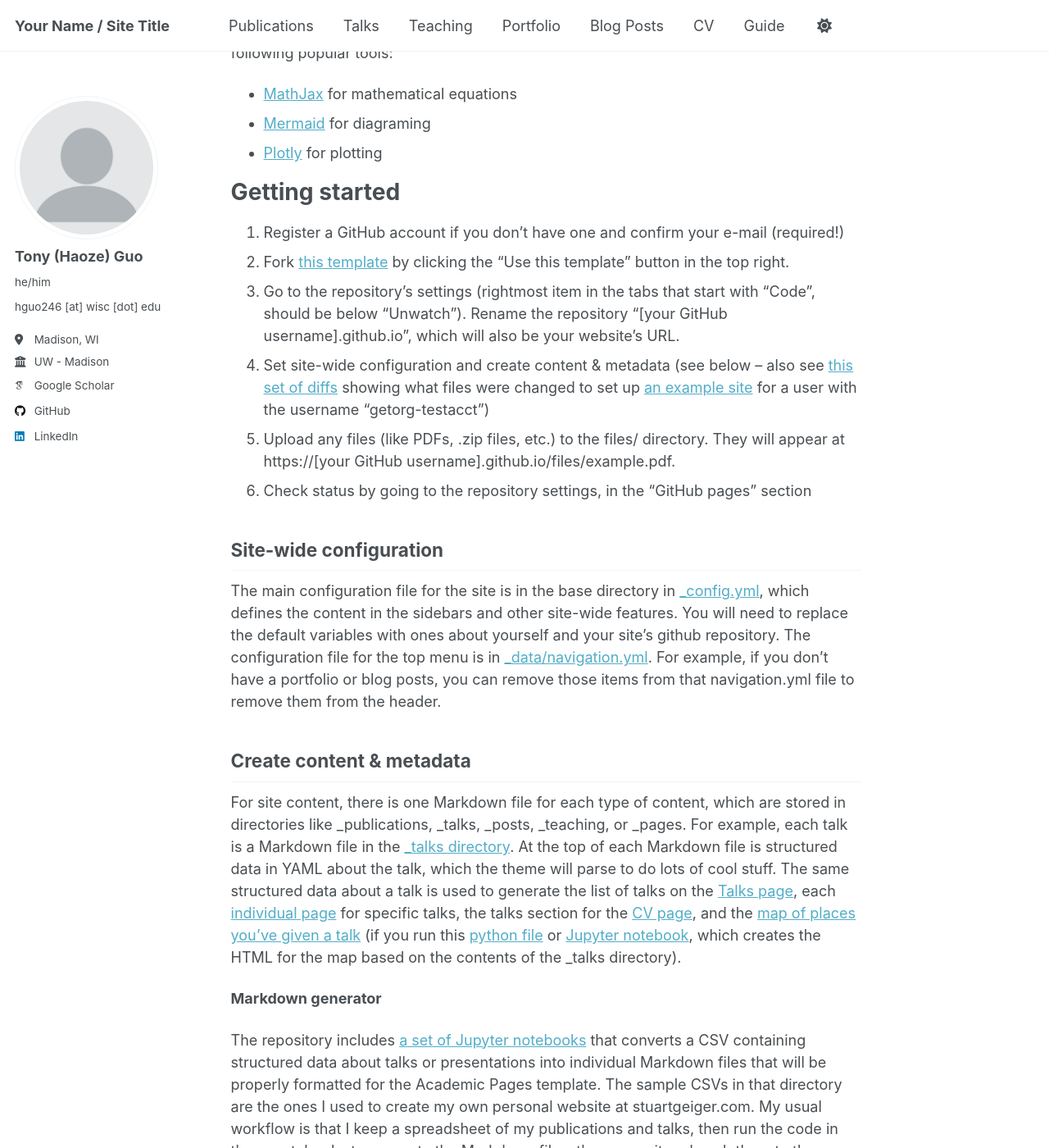
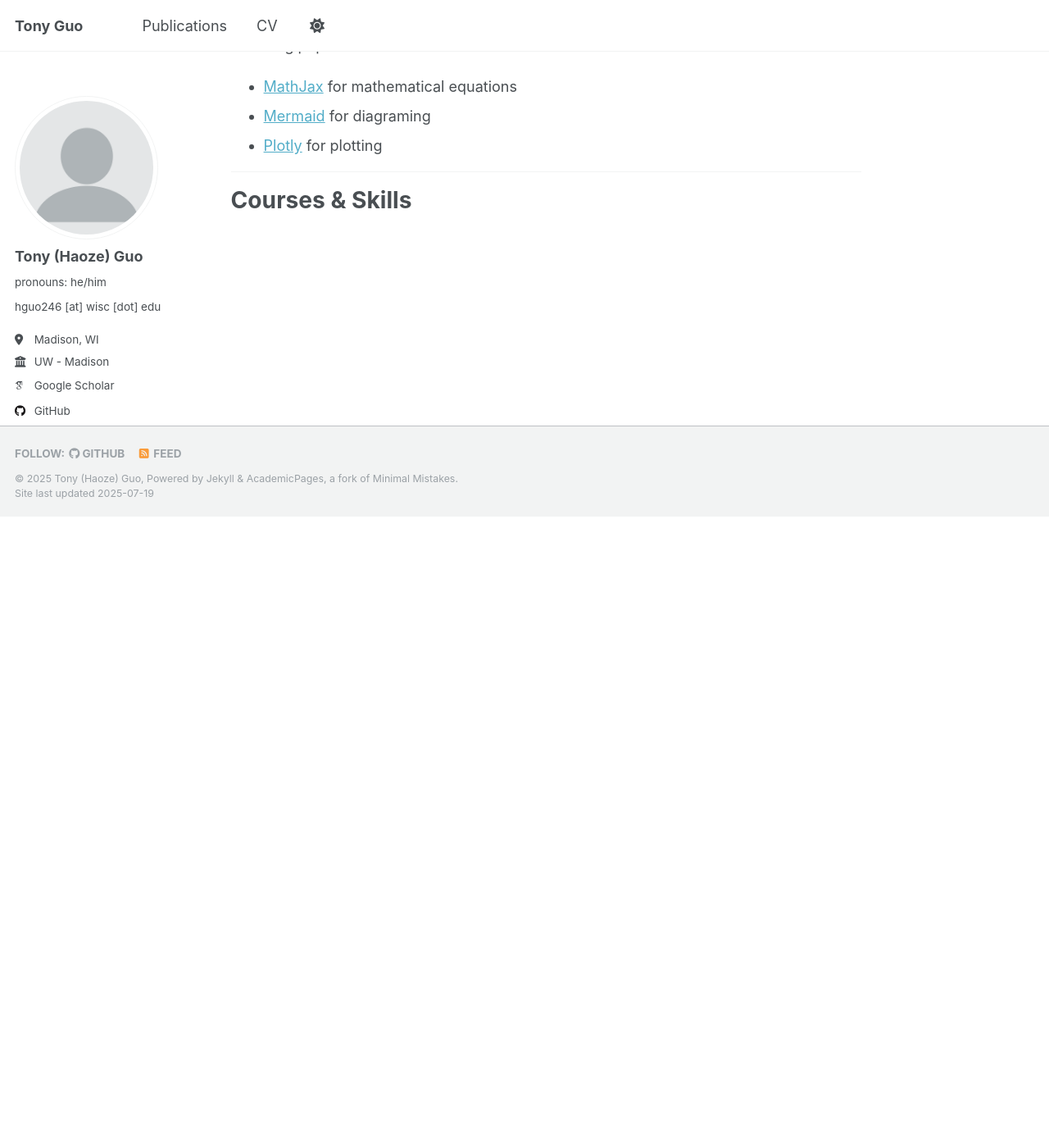
Before and after one commit to TonyGuo30/TonyGuo.github.io, a Jekyll site: the page built from _pages/about.md, in a window 1280 px wide and 1400 px high, scrolled down 1016 px. Shown: the whole window at 82% size. Built offline with Jekyll 4.4.1, drawn with Linux system fonts in a browser that asks for light colours; some web fonts are replaced; a script that is not in the unit is left out; after the commit the page ends 1646 px from its top, so only the background shows below that; some of the changed text lies outside the part shown.

Commit message:
Update some codes for it

```diff
--- a/_config.yml
+++ b/_config.yml
@@ -9,11 +9,11 @@
 # Basic Site Settings
 locale                   : "en-US"
 site_theme               : "default"
-title                    : "Your Name / Site Title"
+title                    : "Tony Guo"
 title_separator          : "-"
 name                     : &name "Tony (Haoze) Guo"
 description              : &description "personal description"
-url                      : https://academicpages.github.io # the base hostname & protocol for your site e.g. "https://[your GitHub username].github.io" or if you already have some other page hosted on Github then use "https://[your GitHub username].github.io/[Your Repo Name]"
+url                      : https://TonyGuo30.github.io # the base hostname & protocol for your site e.g. "https://[your GitHub username].github.io" or if you already have some other page hosted on Github then use "https://[your GitHub username].github.io/[Your Repo Name]"
 baseurl                  : "" # the subpath of your site, e.g. "/blog"
 repository               : "academicpages/academicpages.github.io"
 
@@ -24,7 +24,7 @@
   # Biographic information
   avatar           : "profile.png"
   name             : "Tony (Haoze) Guo" # Name of the author
-  pronouns         : "he/him "
+  pronouns         : "pronouns: he/him"
   bio              : "hguo246 [at] wisc [dot] edu"
   location         : "Madison, WI"
   employer         : "UW - Madison"
@@ -76,10 +76,10 @@
 
 # Publication Category - The following the list of publication categories and their headings
 publication_category:
-  books:
-    title: 'Books'
-  manuscripts:
-    title: 'Journal Articles'
+  # books:
+  #   title: 'Books'
+  # manuscripts:
+  #   title: 'Journal Articles'
   conferences:
     title: 'Conference Papers'
 
--- a/_includes/footer/custom.html
+++ b/_includes/footer/custom.html
@@ -1,6 +1,4 @@
 <!-- start custom footer snippets -->
-
-<a href="/sitemap/">Sitemap</a>
 
 <!-- Support for MatJax -->
 <script defer src="https://cdnjs.cloudflare.com/polyfill/v3/polyfill.min.js?features=es6"></script>
--- a/_pages/about.md
+++ b/_pages/about.md
@@ -1,6 +1,6 @@
 ---
 permalink: /
-title: "Academic Pages is a ready-to-fork GitHub Pages template for academic personal websites"
+title: "About Me"
 author_profile: true
 redirect_from:
   - /about/
@@ -11,7 +11,9 @@
 
  You can fork [this template](https://github.com/academicpages/academicpages.github.io) right now, modify the configuration and Markdown files, add your own PDFs and other content, and have your own site for free, with no ads!
 
-A data-driven personal website
+---
+
+NEWS
 ======
 Like many other Jekyll-based GitHub Pages templates, Academic Pages makes you separate the website's content from its form. The content & metadata of your website are in structured Markdown files, while various other files constitute the theme, specifying how to transform that content & metadata into HTML pages. You keep these various Markdown (.md), YAML (.yml), HTML, and CSS files in a public GitHub repository. Each time you commit and push an update to the repository, the [GitHub pages](https://pages.github.com/) service creates static HTML pages based on these files, which are hosted on GitHub's servers free of charge.
 
@@ -22,35 +24,7 @@
 - [Mermaid](https://mermaid.js.org/) for diagraming
 - [Plotly](https://plotly.com/javascript/) for plotting
 
-Getting started
+---
+
+Courses & Skills
 ======
-1. Register a GitHub account if you don't have one and confirm your e-mail (required!)
-1. Fork [this template](https://github.com/academicpages/academicpages.github.io) by clicking the "Use this template" button in the top right.
-1. Go to the repository's settings (rightmost item in the tabs that start with "Code", should be below "Unwatch"). Rename the repository "[your GitHub username].github.io", which will also be your website's URL.
-1. Set site-wide configuration and create content & metadata (see below -- also see [this set of diffs](http://archive.is/3TPas) showing what files were changed to set up [an example site](https://getorg-testacct.github.io) for a user with the username "getorg-testacct")
-1. Upload any files (like PDFs, .zip files, etc.) to the files/ directory. They will appear at https://[your GitHub username].github.io/files/example.pdf.
-1. Check status by going to the repository settings, in the "GitHub pages" section
-
-Site-wide configuration
-------
-The main configuration file for the site is in the base directory in [_config.yml](https://github.com/academicpages/academicpages.github.io/blob/master/_config.yml), which defines the content in the sidebars and other site-wide features. You will need to replace the default variables with ones about yourself and your site's github repository. The configuration file for the top menu is in [_data/navigation.yml](https://github.com/academicpages/academicpages.github.io/blob/master/_data/navigation.yml). For example, if you don't have a portfolio or blog posts, you can remove those items from that navigation.yml file to remove them from the header.
-
-Create content & metadata
-------
-For site content, there is one Markdown file for each type of content, which are stored in directories like _publications, _talks, _posts, _teaching, or _pages. For example, each talk is a Markdown file in the [_talks directory](https://github.com/academicpages/academicpages.github.io/tree/master/_talks). At the top of each Markdown file is structured data in YAML about the talk, which the theme will parse to do lots of cool stuff. The same structured data about a talk is used to generate the list of talks on the [Talks page](https://academicpages.github.io/talks), each [individual page](https://academicpages.github.io/talks/2012-03-01-talk-1) for specific talks, the talks section for the [CV page](https://academicpages.github.io/cv), and the [map of places you've given a talk](https://academicpages.github.io/talkmap.html) (if you run this [python file](https://github.com/academicpages/academicpages.github.io/blob/master/talkmap.py) or [Jupyter notebook](https://github.com/academicpages/academicpages.github.io/blob/master/talkmap.ipynb), which creates the HTML for the map based on the contents of the _talks directory).
-
-**Markdown generator**
-
-The repository includes [a set of Jupyter notebooks](https://github.com/academicpages/academicpages.github.io/tree/master/markdown_generator
-) that converts a CSV containing structured data about talks or presentations into individual Markdown files that will be properly formatted for the Academic Pages template. The sample CSVs in that directory are the ones I used to create my own personal website at stuartgeiger.com. My usual workflow is that I keep a spreadsheet of my publications and talks, then run the code in these notebooks to generate the Markdown files, then commit and push them to the GitHub repository.
-
-How to edit your site's GitHub repository
-------
-Many people use a git client to create files on their local computer and then push them to GitHub's servers. If you are not familiar with git, you can directly edit these configuration and Markdown files directly in the github.com interface. Navigate to a file (like [this one](https://github.com/academicpages/academicpages.github.io/blob/master/_talks/2012-03-01-talk-1.md) and click the pencil icon in the top right of the content preview (to the right of the "Raw | Blame | History" buttons). You can delete a file by clicking the trashcan icon to the right of the pencil icon. You can also create new files or upload files by navigating to a directory and clicking the "Create new file" or "Upload files" buttons.
-
-Example: editing a Markdown file for a talk
-![Editing a Markdown file for a talk](/images/editing-talk.png)
-
-For more info
-------
-More info about configuring Academic Pages can be found in [the guide](https://academicpages.github.io/markdown/), the [growing wiki](https://github.com/academicpages/academicpages.github.io/wiki), and you can always [ask a question on GitHub](https://github.com/academicpages/academicpages.github.io/discussions). The [guides for the Minimal Mistakes theme](https://mmistakes.github.io/minimal-mistakes/docs/configuration/) (which this theme was forked from) might also be helpful.
```
Also changed, not shown: _data/navigation.yml (+11 -11 lines), _publications/2024-02-17-paper-title-number-4.md (+9 -11 lines).
